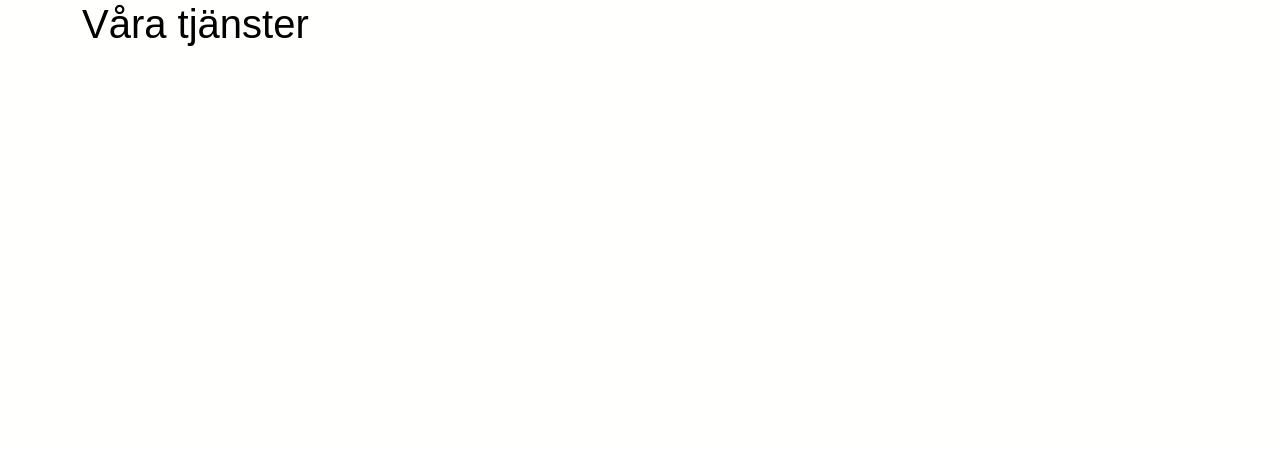
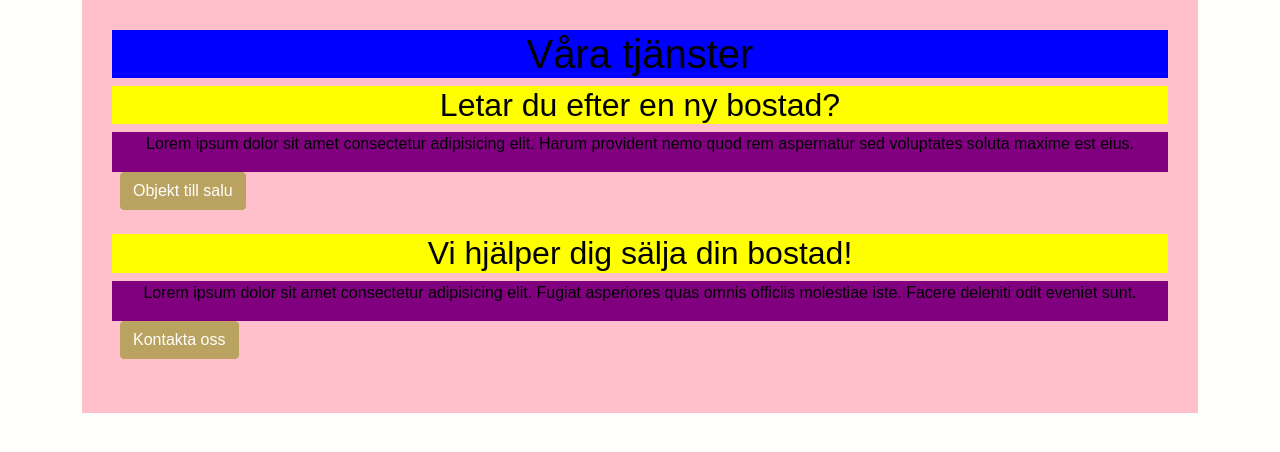
Before and after one commit to jan-beszterda/RealEstate, a React (Create React App) app: page / in a window 1280 px wide. Shown: the top 452 px of the page. Built offline with nearby package versions, Linux system fonts and the light colour scheme.

Commit message:
added stuff

```diff
--- a/src/components/Services.jsx
+++ b/src/components/Services.jsx
@@ -1,8 +1,27 @@
 import React from 'react'
+import Button from "./Button";
 
 function Services() {
   return (
-    <h1>Våra tjänster</h1>
+    <div className="container-sm service-container">
+      <div className='service-headerContainer'>
+      <h1 className='text-center'>Våra tjänster</h1>
+      </div>
+      <div className='service-smallHeaderContainer'>
+      <h2 className='text-center'>Letar du efter en ny bostad?</h2>
+      </div>
+      <div className='service-paraContainer'>
+      <p className=''>Lorem ipsum dolor sit amet consectetur adipisicing elit. Harum provident nemo quod rem aspernatur sed voluptates soluta maxime est eius.</p>
+      </div>
+      <Button className="btn btn-primary mb-4 ms-2">Objekt till salu</Button>
+      <div className='service-smallHeaderContainer'>
+      <h2 className='text-center'>Vi hjälper dig sälja din bostad!</h2>
+      </div>
+      <div className='service-paraContainer'>
+      <p className=''>Lorem ipsum dolor sit amet consectetur adipisicing elit. Fugiat asperiores quas omnis officiis molestiae iste. Facere deleniti odit eveniet sunt.</p>
+      </div>
+      <Button className="btn btn-primary mb-4 ms-2">Kontakta oss</Button>
+    </div>
   )
 }
 
--- a/src/index.css
+++ b/src/index.css
@@ -39,3 +39,22 @@ body {
   background-color: #d3d3d3;
   padding: 30px;
 }
+
+.service-container {
+  background-color: pink;
+  padding: 30px;
+}
+
+.service-headerContainer {
+  background-color: blue;
+}
+
+.service-smallHeaderContainer {
+  background-color: yellow;
+}
+
+.service-paraContainer {
+  background-color: purple;
+  display: flex;
+  justify-content: center;
+}
```
